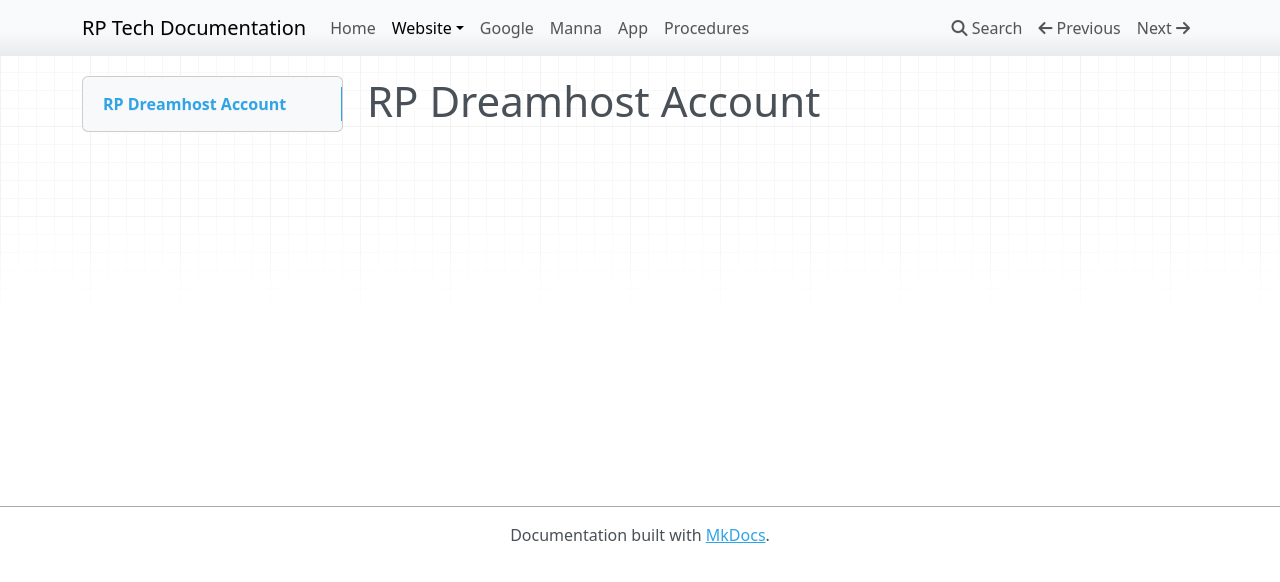
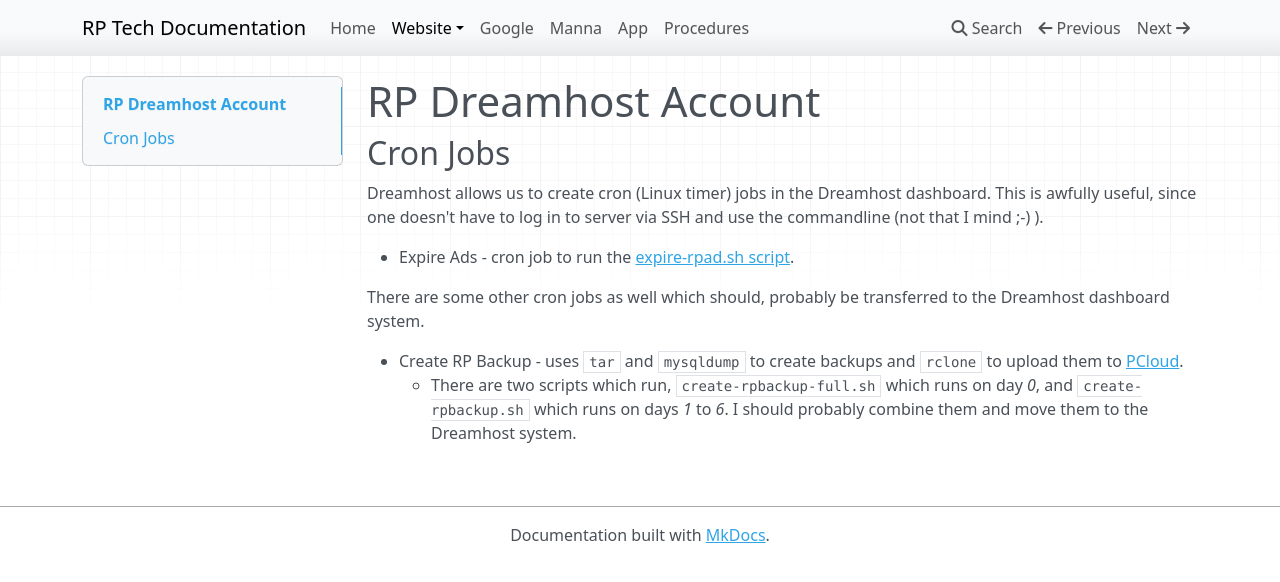
Before and after one commit to ReformedPerspective/rpdocs, an MkDocs documentation site: the page built from docs/website/dreamhost.md, in a window 1280 px wide. Shown: the top 582 px of the page. Built offline with MkDocs 1.6.1, drawn with Linux system fonts in a browser that asks for light colours; nearby versions of some CDN libraries.

```diff
--- a/docs/website/dreamhost.md
+++ b/docs/website/dreamhost.md
@@ -1 +1,12 @@
 # RP Dreamhost Account
+
+## Cron Jobs
+
+Dreamhost allows us to create cron (Linux timer) jobs in the Dreamhost dashboard. This is awfully useful, since one doesn't have to log in to server via SSH and use the commandline (not that I mind ;-) ).
+
+- Expire Ads - cron job to run the [expire-rpad.sh script](scripts.md#expire-ads).
+
+There are some other cron jobs as well which should, probably be transferred to the Dreamhost dashboard system.
+
+- Create RP Backup - uses `tar` and `mysqldump` to create backups and `rclone` to upload them to [PCloud](../pcloud.md).
+    - There are two scripts which run, `create-rpbackup-full.sh` which runs on day *0*, and `create-rpbackup.sh` which runs on days *1* to *6*. I should probably combine them and move them to the Dreamhost system.
```
Also changed, not shown: docs/pcloud.md (added, +1 -0 lines), docs/website/changelog.md (added, +12 -0 lines).
